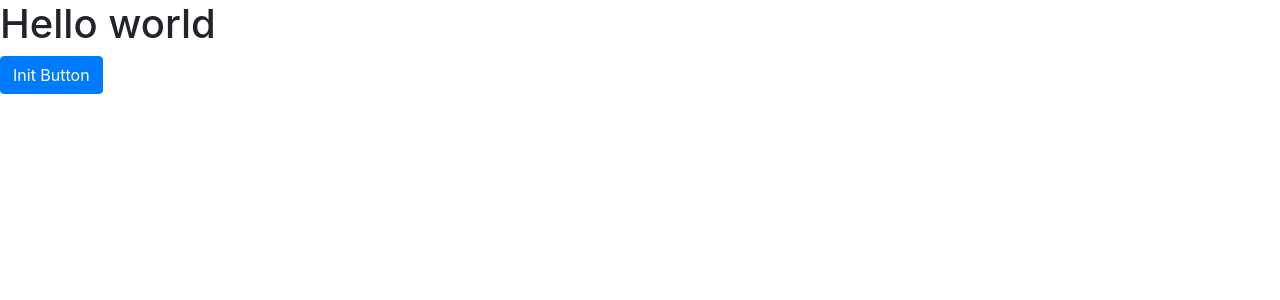
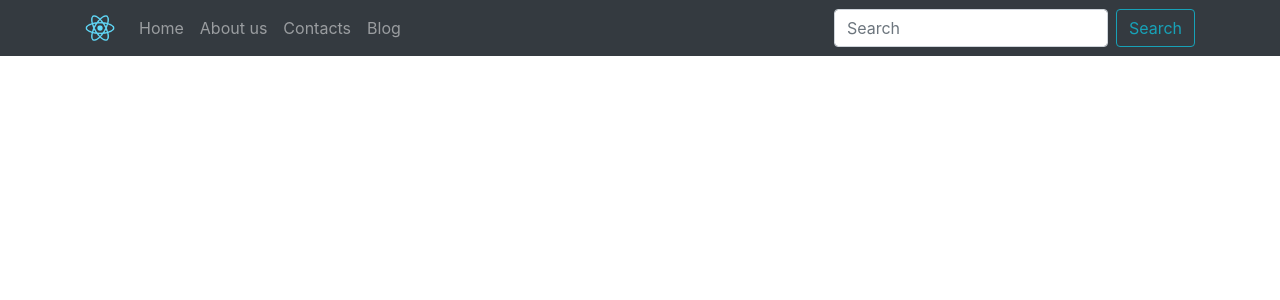
Before and after one commit to RomanButsiy/react-tutorial, a React (Create React App) app in the folder my-app/: page / in a window 1280 px wide. Shown: the top 300 px of the page. Built offline with nearby package versions, Linux system fonts and the light colour scheme.

Commit message:
Added header

```diff
--- a/my-app/package.json
+++ b/my-app/package.json
@@ -11,6 +11,7 @@
     "react-bootstrap": "^1.0.0-beta.16",
     "react-dom": "^16.12.0",
     "react-router": "^5.1.2",
+    "react-router-dom": "^5.1.2",
     "react-scripts": "3.4.0"
   },
   "scripts": {
--- a/my-app/src/App.js
+++ b/my-app/src/App.js
@@ -2,12 +2,12 @@
 import './App.css';
 import 'bootstrap/dist/css/bootstrap.min.css';
 import { Button } from 'react-bootstrap';
+import Header from './Components/Header';
 
 function App() {
   return (
     <div>
-      <h1> Hello world </h1>
-      <Button variant="primary">Init Button</Button>
+      <Header />
     </div>
   );
 }
--- /dev/null
+++ b/my-app/src/Components/Header.js
@@ -0,0 +1,42 @@
+import React, { Component } from 'react';
+import { Navbar, Nav, FormControl, Form, Button, Container } from 'react-bootstrap';
+import logo from './logo192.png';
+
+export default class Header extends Component {
+    render() {
+        return (
+            <>
+                <Navbar fixed="top" collapseOnSelect expand="md" bg="dark" variant="dark" >
+                    <Container>
+                        <Navbar.Brand href="/">
+                            <img
+                                src={logo}
+                                height="30"
+                                width="30"
+                                className="d-inline-block align-top"
+                                alt="Logo"
+                            />
+                        </Navbar.Brand>
+                        <Navbar.Toggle aria-controls="responsive-navbar-nav" />
+                        <Navbar.Collapse id="responsive-navbar-nav">
+                            <Nav className="mr-auto">
+                                <Nav.Link href="/" >Home</Nav.Link>
+                                <Nav.Link href="/about" >About us</Nav.Link>
+                                <Nav.Link href="/contacts" >Contacts</Nav.Link>
+                                <Nav.Link href="/blog" >Blog</Nav.Link>
+                            </Nav>
+                            <Form inline >
+                                <FormControl
+                                    type="text"
+                                    placeholder="Search"
+                                    className="mr-sm-2"
+                                />
+                                <Button variant="outline-info">Search</Button>
+                            </Form>
+                        </Navbar.Collapse>
+                    </Container>
+                </Navbar>
+            </>
+        )
+    }
+}
```
Also changed, not shown: my-app/src/Components/logo192.png (renamed from my-app/public/logo192.png), 1 other file (tests, documents, lock files or other folders).
